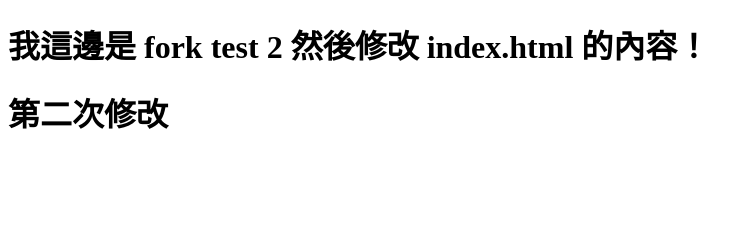
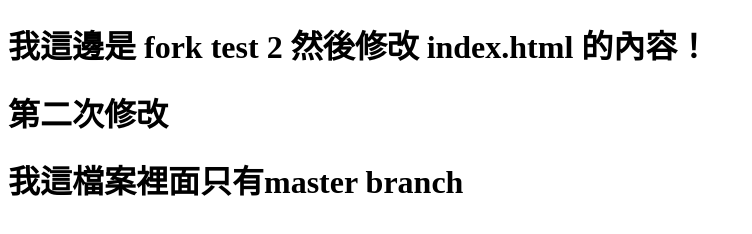
Before and after one commit to a121515222/test, a plain HTML site: page index.html in a window 1280 px wide. Shown: the whole page, without its empty margins (0-752 px from the left). Drawn offline with Linux system fonts and the light colour scheme.

Commit message:
測試只有master的branch有沒有辦法在PR開到test1 or test1

```diff
--- a/index.html
+++ b/index.html
@@ -9,5 +9,6 @@
 <body>
     <h1>我這邊是 fork test 2 然後修改 index.html 的內容！</h1>
     <h1>第二次修改</h1>
+    <h1>我這檔案裡面只有master branch</h1>
 </body>
 </html>
```
